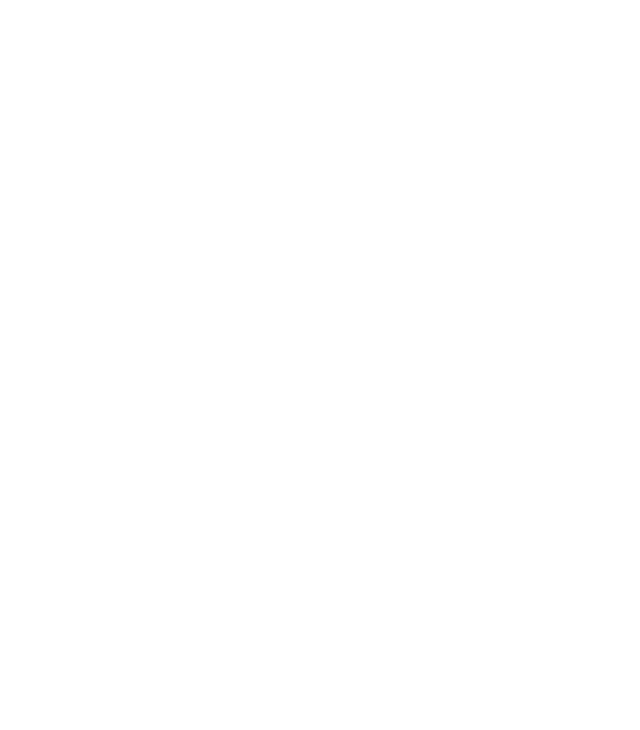
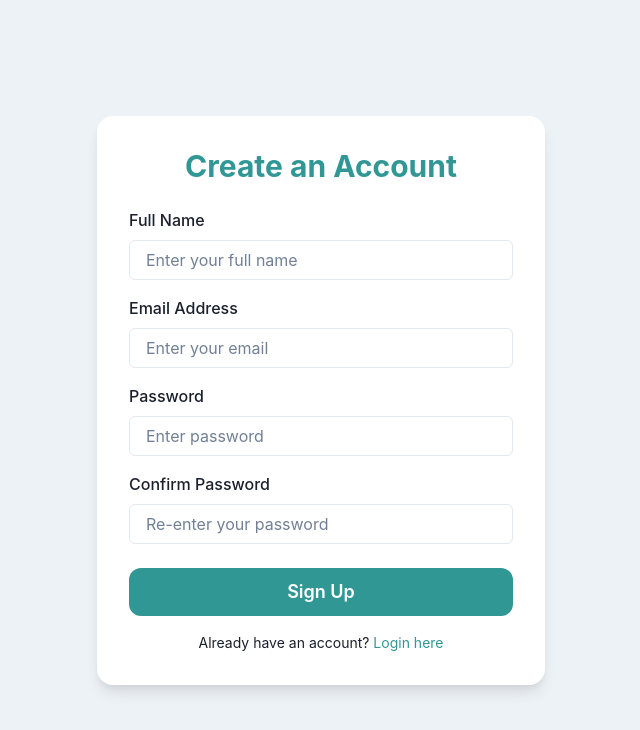
Before and after one commit to taukir-shaikh/aws-pipeline-front, a React (Vite) app: page /signup in a window 1280 px wide. Before the commit this address had no page. Shown: the top 730 px of the page, without its empty margins (319-959 px from the left). Built offline with nearby package versions, Linux system fonts and the light colour scheme.

Commit message:
signup page

```diff
--- a/src/App.jsx
+++ b/src/App.jsx
@@ -1,7 +1,8 @@
 import React from 'react';
 import { Routes, Route, Navigate } from 'react-router-dom';
-import Login from './login';
+import Login from './components/login';
 import Dashboard from './Dashboard';
+import Signup from './components/SignUp';
 
 const App = () => {
   return (
@@ -9,6 +10,7 @@ const App = () => {
       <Route path="/" element={<Navigate to="/login" replace />} />
       <Route path="/login" element={<Login />} />
       <Route path="/dashboard" element={<Dashboard />} />
+      <Route path='/signup' element={<Signup/>} />
     </Routes>
   );
 };
--- /dev/null
+++ b/src/components/Signup.jsx
@@ -0,0 +1,167 @@
+import React, { useState } from "react";
+import {
+  Box,
+  Button,
+  Flex,
+  FormControl,
+  FormLabel,
+  FormErrorMessage,
+  Input,
+  Heading,
+  Text,
+  Link,
+} from "@chakra-ui/react";
+import { toast } from "react-toastify";
+import { useNavigate } from "react-router-dom";
+
+const Signup = () => {
+  const [name, setName] = useState("");
+  const [email, setEmail] = useState("");
+  const [password, setPassword] = useState("");
+  const [confirmPassword, setConfirmPassword] = useState("");
+  const [errors, setErrors] = useState({});
+  const [loading, setLoading] = useState(false);
+  const navigate = useNavigate();
+
+  const validate = () => {
+    const newErrors = {};
+    let valid = true;
+
+    if (!name.trim()) {
+      newErrors.name = "Full name is required";
+      valid = false;
+    }
+
+    if (!email.trim()) {
+      newErrors.email = "Email is required";
+      valid = false;
+    } else if (!/\S+@\S+\.\S+/.test(email)) {
+      newErrors.email = "Enter a valid email";
+      valid = false;
+    }
+
+    if (!password) {
+      newErrors.password = "Password is required";
+      valid = false;
+    } else if (password.length < 6) {
+      newErrors.password = "Password must be at least 6 characters";
+      valid = false;
+    }
+
+    if (confirmPassword !== password) {
+      newErrors.confirmPassword = "Passwords do not match";
+      valid = false;
+    }
+
+    setErrors(newErrors);
+    return valid;
+  };
+
+  const handleSubmit = async (e) => {
+    e.preventDefault();
+    if (!validate()) return;
+
+    setLoading(true);
+    try {
+      const response = await fetch("http://localhost:8000/api/register", {
+        method: "POST",
+        headers: { "Content-Type": "application/json" },
+        body: JSON.stringify({ name, email, password }),
+      });
+
+      const data = await response.json();
+      console.log(data);
+
+      if (data.status === true) {
+        toast.success("Account created successfully!");
+        setTimeout(() => {
+          navigate("/login");
+        }, 1500);
+      } else {
+        toast.error(data.message || "Signup failed. Please try again.");
+      }
+    } catch (error) {
+      console.error("Signup error:", error);
+      toast.error("Something went wrong!");
+    } finally {
+      setLoading(false);
+    }
+  };
+
+  return (
+    <Flex minH="100vh" align="center" justify="center" bg="gray.100" px={4}>
+      <Box w="full" maxW="md" bg="white" p={8} rounded="2xl" boxShadow="lg">
+        <Heading size="lg" textAlign="center" mb={6} color="teal.500">
+          Create an Account
+        </Heading>
+
+        <form onSubmit={handleSubmit}>
+          <FormControl id="name" mb={4} isInvalid={!!errors.name}>
+            <FormLabel>Full Name</FormLabel>
+            <Input
+              type="text"
+              placeholder="Enter your full name"
+              value={name}
+              onChange={(e) => setName(e.target.value)}
+            />
+            <FormErrorMessage>{errors.name}</FormErrorMessage>
+          </FormControl>
+
+          <FormControl id="email" mb={4} isInvalid={!!errors.email}>
+            <FormLabel>Email Address</FormLabel>
+            <Input
+              type="email"
+              placeholder="Enter your email"
+              value={email}
+              onChange={(e) => setEmail(e.target.value)}
+            />
+            <FormErrorMessage>{errors.email}</FormErrorMessage>
+          </FormControl>
+
+          <FormControl id="password" mb={4} isInvalid={!!errors.password}>
+            <FormLabel>Password</FormLabel>
+            <Input
+              type="password"
+              placeholder="Enter password"
+              value={password}
+              onChange={(e) => setPassword(e.target.value)}
+            />
+            <FormErrorMessage>{errors.password}</FormErrorMessage>
+          </FormControl>
+
+          <FormControl id="confirmPassword" mb={6} isInvalid={!!errors.confirmPassword}>
+            <FormLabel>Confirm Password</FormLabel>
+            <Input
+              type="password"
+              placeholder="Re-enter your password"
+              value={confirmPassword}
+              onChange={(e) => setConfirmPassword(e.target.value)}
+            />
+            <FormErrorMessage>{errors.confirmPassword}</FormErrorMessage>
+          </FormControl>
+
+          <Button
+            type="submit"
+            colorScheme="teal"
+            w="full"
+            size="lg"
+            rounded="xl"
+            isLoading={loading}
+            loadingText="Signing up..."
+          >
+            Sign Up
+          </Button>
+        </form>
+
+        <Text mt={4} fontSize="sm" textAlign="center">
+          Already have an account?{" "}
+          <Link color="teal.500" onClick={() => navigate("/login")}>
+            Login here
+          </Link>
+        </Text>
+      </Box>
+    </Flex>
+  );
+};
+
+export default Signup;
--- a/src/login.jsx
+++ b/src/components/login.jsx
@@ -131,7 +131,7 @@ const Login = () => {
 
         <Text mt={4} fontSize="sm" textAlign="center">
           Don’t have an account?{" "}
-          <Link color="teal.500" href="#">
+          <Link color="teal.500" href="/signup">
             Sign up
           </Link>
         </Text>
```
